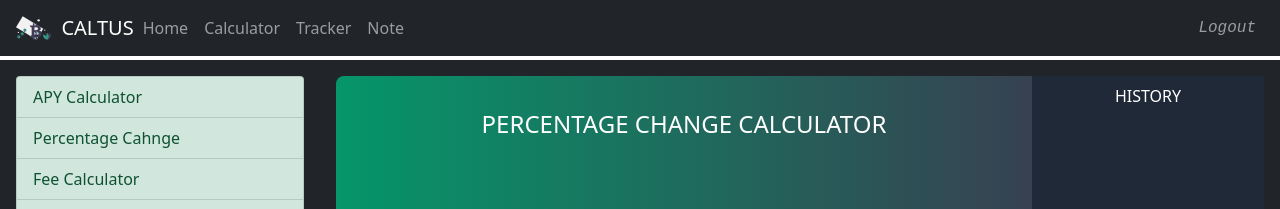
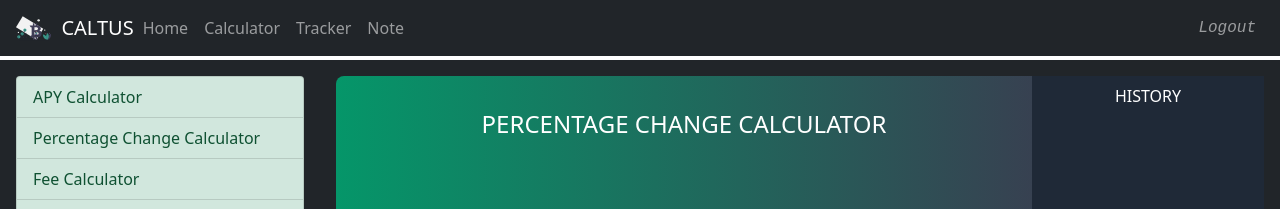
Before and after one commit to Annmarie99/caltus-front, a Vue app: page /percent-cal in a window 1280 px wide. Shown: the top 209 px of the page. Built offline with nearby package versions, Linux system fonts and the light colour scheme; no server answers; what vue-apexcharts would draw is missing.

Commit message:
calculator2

```diff
--- a/src/components/Layouts/CalculatorLayout.vue
+++ b/src/components/Layouts/CalculatorLayout.vue
@@ -24,7 +24,7 @@ export default {
         },
         {
           id: 2,
-          name: "Percentage Cahnge",
+          name: "Percentage Change Calculator",
           path: "/percent-cal",
         },
         {
```
